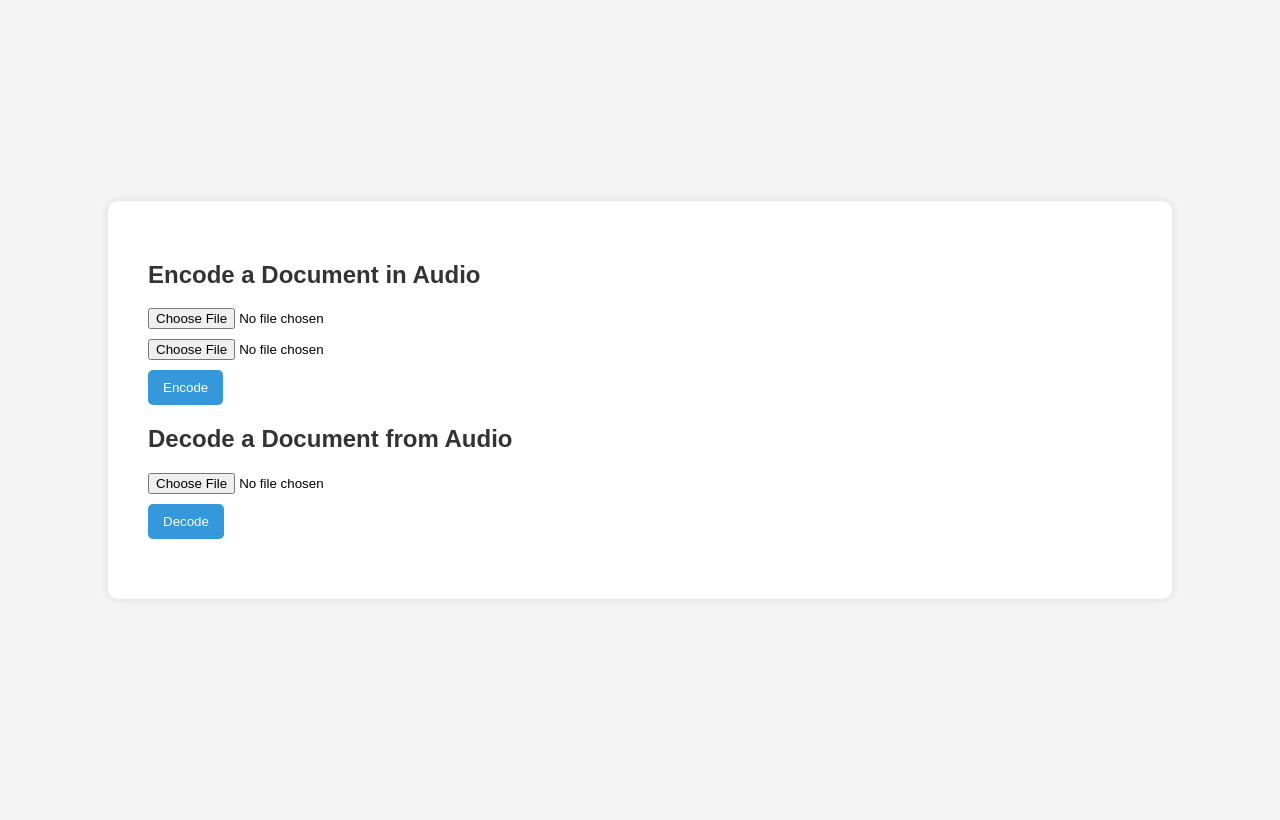
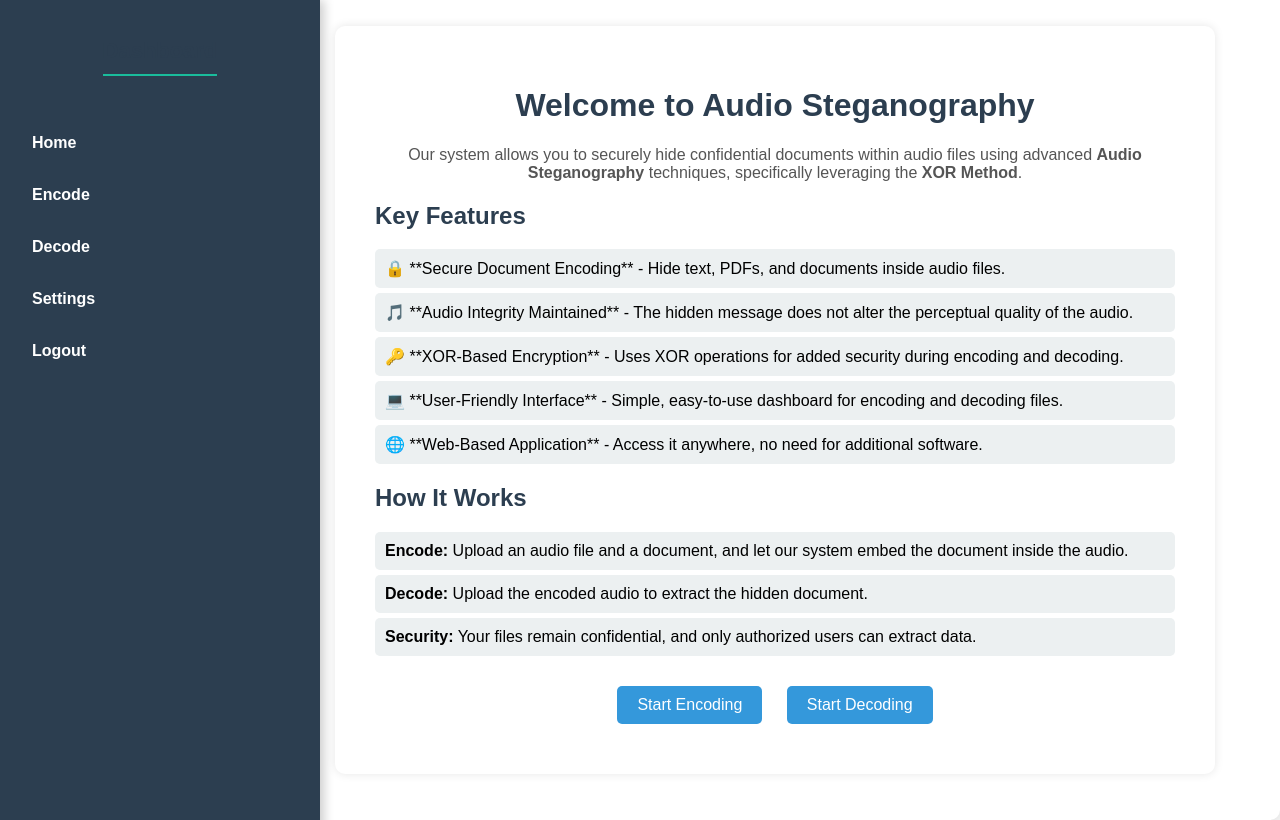
Before and after one commit to VirHus/sad, a Flask app: page / in a window 1280 px wide. Before the commit the page ends 539 px from the top, so only its background shows below. Run offline with Flask 3, Linux system fonts and the light colour scheme.

Commit message:
dashboard and etc

```diff
--- a/app.py
+++ b/app.py
@@ -1,9 +1,9 @@
 from flask import Flask, request, render_template, send_file, jsonify
 import os
 from encode import hide_document_in_audio
-from decode import extract_document_from_audio  # Import the fixed function
+from decode import extract_document_from_audio
 from utils import allowed_file, convert_to_wav
-from models import db  # Import database
+from models import db
 
 app = Flask(__name__)
 
@@ -18,14 +18,29 @@ UPLOAD_FOLDER = "uploads"
 os.makedirs(UPLOAD_FOLDER, exist_ok=True)
 app.config["UPLOAD_FOLDER"] = UPLOAD_FOLDER
 
+
+# Routes for rendering HTML pages
 @app.route("/")
 def index():
-    """Home Page (Acts as both Index and Dashboard)"""
     return render_template("index.html")
 
+@app.route("/dashboard")
+def dashboard():
+    return render_template("dashboard.html")
+
+@app.route("/encode")
+def encode_page():
+    return render_template("encode.html")
+
+@app.route("/decode")
+def decode_page():
+    return render_template("decode.html")
+
+
+# Encoding API
 @app.route("/encode", methods=["POST"])
 def encode():
-    """Encodes a document inside an audio file"""
+    """Encodes a document inside an audio file."""
     if "audio" not in request.files or "document" not in request.files:
         return jsonify({"error": "Missing files"}), 400
 
@@ -48,7 +63,7 @@ def encode():
     # Convert MP3 to WAV if needed
     audio_path = convert_to_wav(audio_path)
 
-    key = "your_secret_key"  # You can change this to a dynamic key
+    key = "your_secret_key"  # Use a dynamic key if required
 
     try:
         result = hide_document_in_audio(audio_path, doc_path, encoded_audio_path)
@@ -60,9 +75,11 @@ def encode():
     except Exception as e:
         return jsonify({"error": str(e)}), 500
 
+
+# Decoding API
 @app.route("/decode", methods=["POST"])
 def decode():
-    """Decodes a hidden document from an audio file"""
+    """Decodes a hidden document from an audio file."""
     if "encoded_audio" not in request.files:
         return jsonify({"error": "No encoded audio file uploaded"}), 400
 
@@ -73,21 +90,21 @@ def decode():
     audio_path = os.path.join(app.config["UPLOAD_FOLDER"], encoded_audio.filename)
     encoded_audio.save(audio_path)
 
-    key = "your_secret_key"  # Ensure the same key is used for encryption and decryption
+    key = "your_secret_key"
 
     try:
-        # Extract the document and get the correct filename
+        # Extract the document
         status, extracted_doc_path = extract_document_from_audio(audio_path, app.config["UPLOAD_FOLDER"])
 
         if "Error" in status:
             return jsonify({"error": status}), 400
 
-        # Send the extracted document with the correct filename
         return send_file(extracted_doc_path, as_attachment=True)
 
     except Exception as e:
         return jsonify({"error": str(e)}), 500
 
+
 if __name__ == "__main__":
     with app.app_context():
         db.create_all()
--- a/static/style.css
+++ b/static/style.css
@@ -6,33 +6,101 @@ body {
     display: flex;
     justify-content: center;
     align-items: center;
+    background-color: #f4f4f4;
     height: 100vh;
-    background-color: #f4f4f4;
 }
 
-/* Container for Layout */
-.container {
+/* Dashboard Sidebar */
+.dashboard {
+    width: 280px;
+    background-color: #2c3e50;
+    color: white;
+    padding: 20px;
+    height: 100vh;
+    position: fixed;
+    top: 0;
+    left: 0;
+    box-shadow: 4px 0 10px rgba(0, 0, 0, 0.2);
     display: flex;
-    width: 80%;
-    background: white;
-    padding: 20px;
-    border-radius: 10px;
-    box-shadow: 0px 0px 10px rgba(0, 0, 0, 0.1);
+    flex-direction: column;
+    align-items: center;
 }
 
-/* Left Dashboard */
-.dashboard {
-    width: 30%;
-    padding: 20px;
-    background-color: #2c3e50;
-    color: white;
-    border-radius: 10px 0 0 10px;
+/* Dashboard Header */
+.dashboard h2 {
+    text-align: center;
+    border-bottom: 2px solid #1abc9c;
+    padding-bottom: 10px;
+    margin-bottom: 20px;
+    font-size: 22px;
 }
 
-.dashboard h2 {
-    margin-bottom: 10px;
+/* Dashboard Navigation */
+.dashboard ul {
+    list-style: none;
+    padding: 0;
+    width: 100%;
 }
 
+.dashboard ul li {
+    width: 100%;
+    margin: 10px 0;
+    transition: background 0.3s ease-in-out;
+}
+
+/* Navigation Links */
+.dashboard ul li a {
+    color: white;
+    text-decoration: none;
+    display: block;
+    padding: 12px;
+    border-radius: 6px;
+    font-size: 16px;
+    font-weight: bold;
+    transition: background 0.3s ease-in-out;
+}
+
+/* Hover Effect */
+.dashboard ul li:hover a {
+    background-color: #1abc9c;
+}
+
+/* Active Link */
+.dashboard ul li.active a {
+    background-color: #16a085;
+}
+
+/* Logout Button */
+.logout-button {
+    margin-top: auto;
+    padding: 12px;
+    width: 100%;
+    text-align: center;
+    background-color: #e74c3c;
+    color: white;
+    font-weight: bold;
+    border-radius: 6px;
+    text-decoration: none;
+    transition: background 0.3s ease-in-out;
+}
+
+.logout-button:hover {
+    background-color: #c0392b;
+}
+
+/* Responsive Design */
+@media (max-width: 768px) {
+    .dashboard {
+        width: 220px;
+    }
+
+    .dashboard ul li a {
+        font-size: 14px;
+        padding: 10px;
+    }
+}
+
+/* Logout Button */
 .logout-button {
     display: inline-block;
     margin-top: 15px;
@@ -47,30 +115,58 @@ body {
     background-color: #c0392b;
 }
 
-/* Right Encryption Section */
-.encryption {
-    width: 70%;
+/* Main Content Container */
+.container {
+    margin-left: 270px;
     padding: 20px;
-    border-radius: 0 10px 10px 0;
-    background-color: white;
+    width: 100%;
+    height: 100%;
+    background: white;
+    border-radius: 10px;
+    box-shadow: 0px 0px 10px rgba(0, 0, 0, 0.1);
+    display: flex;
+}
+
+.encode-container {
+    max-width: 700px;
+    width: 100%;
+    margin: auto;
+    padding: 20px;
+    background: white;
+    border-radius: 10px;
+    box-shadow: 0px 0px 10px rgba(0, 0, 0, 0.1);
+    text-align: center;
 }
 
 h2 {
-    color: #333;
+    color: #2c3e50;
 }
 
-/* Form Styling */
+p {
+    margin-bottom: 15px;
+    color: #555;
+}
+
 form {
-    margin-bottom: 20px;
+    display: flex;
+    flex-direction: column;
+    gap: 10px;
+}
+
+label {
+    font-weight: bold;
+    text-align: left;
 }
 
 input[type="file"] {
-    display: block;
-    margin: 10px 0;
+    padding: 5px;
+    border: 1px solid #ccc;
+    border-radius: 5px;
+    background: #f9f9f9;
 }
 
 button {
-    padding: 10px 15px;
+    padding: 10px;
     background-color: #3498db;
     color: white;
     border: none;
@@ -101,3 +197,103 @@ button:hover {
     width: 100%;
     margin-top: 10px;
 }
+
+.home-container {
+    text-align: center;
+    max-width: 800px;
+    margin: auto;
+    padding: 40px;
+    background: white;
+    border-radius: 10px;
+    box-shadow: 0px 0px 10px rgba(0, 0, 0, 0.1);
+}
+
+h1 {
+    color: #2c3e50;
+}
+
+.features, .get-started {
+    text-align: left;
+    margin-top: 20px;
+}
+
+.features ul, .get-started ol {
+    list-style: none;
+    padding: 0;
+}
+
+.features ul li, .get-started ol li {
+    background: #ecf0f1;
+    margin: 5px 0;
+    padding: 10px;
+    border-radius: 5px;
+}
+
+.cta {
+    margin-top: 20px;
+}
+
+.btn {
+    display: inline-block;
+    margin: 10px;
+    padding: 10px 20px;
+    background-color: #3498db;
+    color: white;
+    text-decoration: none;
+    border-radius: 5px;
+}
+
+.btn:hover {
+    background-color: #2980b9;
+}
+
+
+.decode-container {
+    max-width: 500px;
+    margin: auto;
+    padding: 20px;
+    background: white;
+    border-radius: 10px;
+    box-shadow: 0px 0px 10px rgba(0, 0, 0, 0.1);
+    text-align: center;
+}
+
+h2 {
+    color: #2c3e50;
+}
+
+p {
+    margin-bottom: 15px;
+    color: #555;
+}
+
+form {
+    display: flex;
+    flex-direction: column;
+    gap: 10px;
+}
+
+label {
+    font-weight: bold;
+    text-align: left;
+}
+
+input[type="file"] {
+    padding: 5px;
+    border: 1px solid #ccc;
+    border-radius: 5px;
+    background: #f9f9f9;
+}
+
+button {
+    padding: 10px;
+    background-color: #e67e22;
+    color: white;
+    border: none;
+    cursor: pointer;
+    border-radius: 5px;
+}
+
+button:hover {
+    background-color: #d35400;
+}
--- /dev/null
+++ b/templates/base.html
@@ -0,0 +1,18 @@
+<!DOCTYPE html>
+<html lang="en">
+<head>
+    <meta charset="UTF-8">
+    <meta name="viewport" content="width=device-width, initial-scale=1.0">
+    <title>Audio Steganography</title>
+    <link rel="stylesheet" href="{{ url_for('static', filename='style.css') }}">
+</head>
+<body>
+
+    {% include 'dashboard.html' %}
+
+    <div class="container">
+        {% block content %}{% endblock %}
+    </div>
+
+</body>
+</html>
--- a/templates/dashboard.html
+++ b/templates/dashboard.html
@@ -1,44 +1,10 @@
-<!DOCTYPE html>
-<html lang="en">
-<head>
-    <meta charset="UTF-8">
-    <meta name="viewport" content="width=device-width, initial-scale=1.0">
-    <title>Dashboard</title>
-    <style>
-        body {
-            font-family: Arial, sans-serif;
-            text-align: center;
-            margin: 50px;
-        }
-        .container {
-            display: inline-block;
-            text-align: left;
-            padding: 20px;
-            border: 1px solid #ccc;
-            border-radius: 10px;
-            background-color: #f9f9f9;
-        }
-        h2 {
-            color: #333;
-        }
-        a {
-            display: inline-block;
-            margin-top: 10px;
-            padding: 10px 15px;
-            background-color: #dc3545;
-            color: white;
-            border-radius: 5px;
-            text-decoration: none;
-        }
-        a:hover {
-            background-color: #c82333;
-        }
-    </style>
-</head>
-<body>
-    <div class="container">
-        <h2>Welcome, {{ current_user.username }}!</h2>
-        <a href="{{ url_for('auth.logout') }}">Logout</a>
-    </div>
-</body>
-</html>
+<div class="dashboard">
+    <h2>Dashboard</h2>
+    <ul>
+        <li><a href="/">Home</a></li>
+        <li><a href="/encode">Encode</a></li>
+        <li><a href="/decode">Decode</a></li>
+        <li><a href="/settings">Settings</a></li>
+        <li><a href="/logout">Logout</a></li>
+    </ul>
+</div>
--- /dev/null
+++ b/templates/home.html
@@ -0,0 +1,36 @@
+{% extends 'base.html' %}
+
+{% block content %}
+    <div class="home-container">
+        <h1>Welcome to Audio Steganography</h1>
+        <p>
+            Our system allows you to securely hide confidential documents within audio files using advanced
+            <strong>Audio Steganography</strong> techniques, specifically leveraging the <strong>XOR Method</strong>.
+        </p>
+
+        <div class="features">
+            <h2>Key Features</h2>
+            <ul>
+                <li>🔒 **Secure Document Encoding** - Hide text, PDFs, and documents inside audio files.</li>
+                <li>🎵 **Audio Integrity Maintained** - The hidden message does not alter the perceptual quality of the audio.</li>
+                <li>🔑 **XOR-Based Encryption** - Uses XOR operations for added security during encoding and decoding.</li>
+                <li>💻 **User-Friendly Interface** - Simple, easy-to-use dashboard for encoding and decoding files.</li>
+                <li>🌐 **Web-Based Application** - Access it anywhere, no need for additional software.</li>
+            </ul>
+        </div>
+
+        <div class="get-started">
+            <h2>How It Works</h2>
+            <ol>
+                <li><strong>Encode:</strong> Upload an audio file and a document, and let our system embed the document inside the audio.</li>
+                <li><strong>Decode:</strong> Upload the encoded audio to extract the hidden document.</li>
+                <li><strong>Security:</strong> Your files remain confidential, and only authorized users can extract data.</li>
+            </ol>
+        </div>
+
+        <div class="cta">
+            <a href="/encode" class="btn">Start Encoding</a>
+            <a href="/decode" class="btn">Start Decoding</a>
+        </div>
+    </div>
+{% endblock %}
--- a/templates/index.html
+++ b/templates/index.html
@@ -7,25 +7,9 @@
     <link rel="stylesheet" href="{{ url_for('static', filename='style.css') }}">
 </head>
 <body>
-    <div class="container">
 
-            <div class="encryption">
-                <!-- Encode Section -->
-                <h2>Encode a Document in Audio</h2>
-                <form action="/encode" method="post" enctype="multipart/form-data">
-                    <input type="file" name="audio" accept=".wav,.mp3" required>
-                    <input type="file" name="document" accept=".txt,.docx,.pdf,.pptx,.xlsx" required>
-                    <button type="submit">Encode</button>
-                </form>
+    {% extends 'home.html' %}
 
-                <!-- Decode Section -->
-                <h2>Decode a Document from Audio</h2>
-                <form action="/decode" method="POST" enctype="multipart/form-data">
-                    <input type="file" name="encoded_audio" accept=".wav" required>
-                    <button type="submit">Decode</button>
-                </form>
-            </div>
 
-    </div>
 </body>
 </html>
```
Also changed, not shown: templates/decode.html (added, +15 -0 lines), templates/encode.html (added, +18 -0 lines), templates/login.html (deleted, +0 -29 lines), templates/signup.html (deleted, +0 -13 lines), 1 other file.
